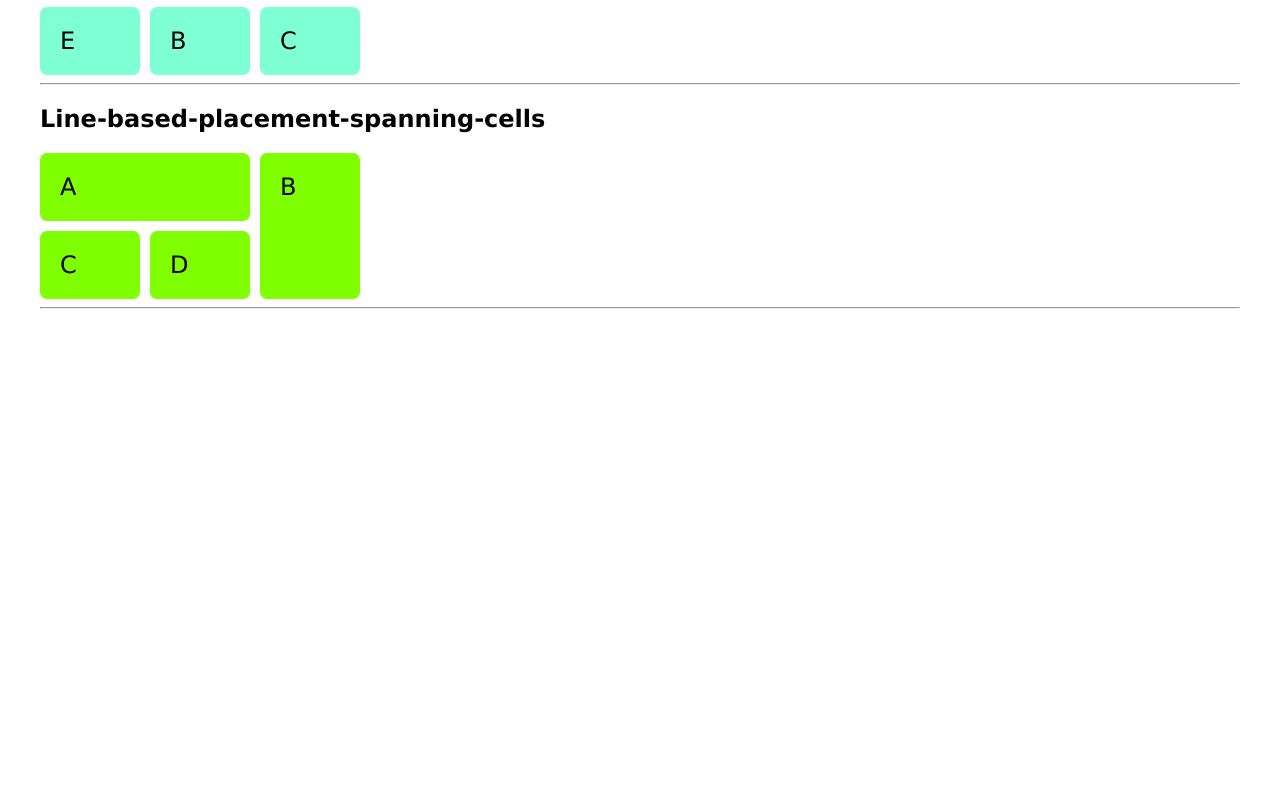
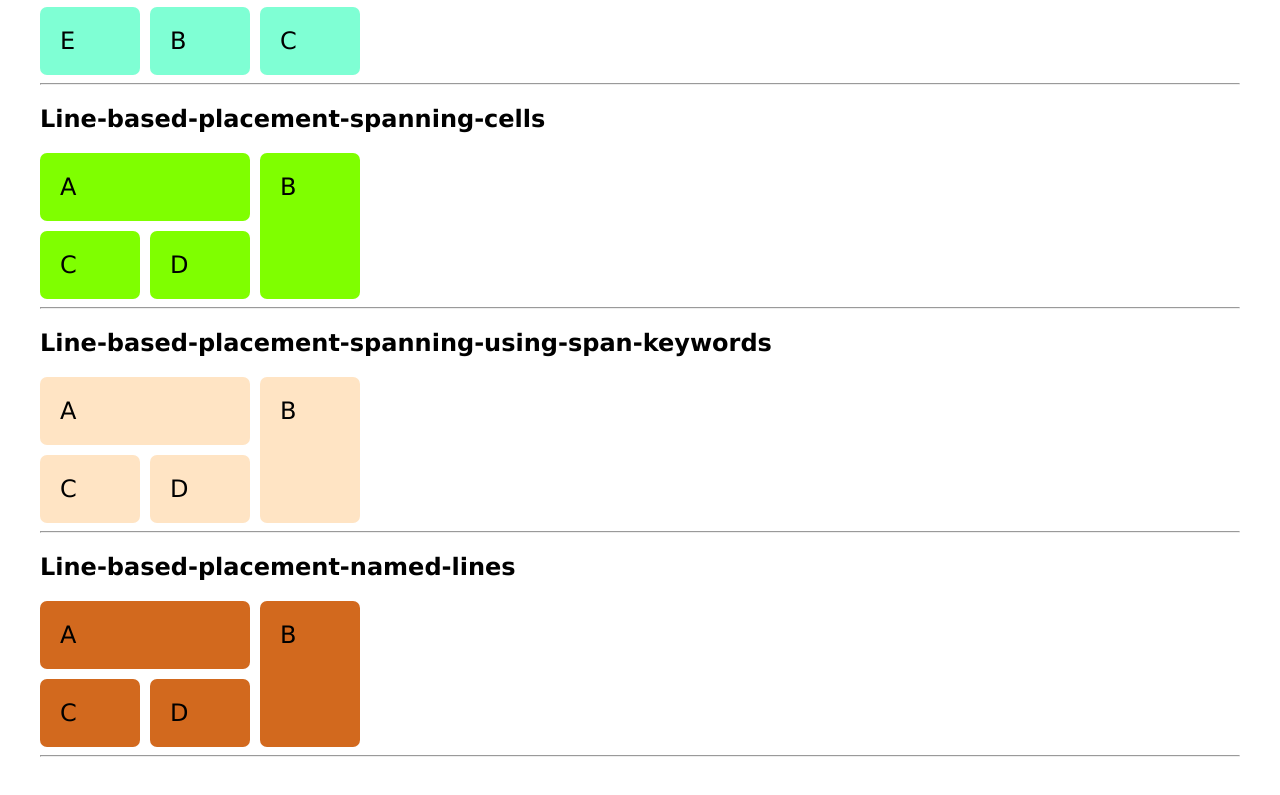
Before and after one commit to Lexicon-Frontend-React-2023-2024/grid, a plain HTML site: page index.html in a window 1280 px wide. Shown: the part 900-1695 px from the top of the page. Before the commit the page ends 1249 px from the top, so only its background shows below. Drawn offline with Linux system fonts and the light colour scheme.

Commit message:
named-lines rules

```diff
--- a/index.html
+++ b/index.html
@@ -66,5 +66,24 @@
     </div>
 
     <hr>
+     <h2>Line-based-placement-spanning-using-span-keywords</h2>
+     <!--Line-based-placement-using-span-keywords-->
+    <div class="boxSix">
+        <div class="box6 A6">A</div>
+        <div class="box6 B6">B</div>
+        <div class="box6 C6">C</div>
+        <div class="box6 D6">D</div>
+    </div>
+    <hr>
+     <h2>Line-based-placement-named-lines</h2>
+     <!--Line-based-placement-named-lines-->
+    <div class="boxSeven">
+        <div class="box7 A7">A</div>
+        <div class="box7 B7">B</div>
+        <div class="box7 C7">C</div>
+        <div class="box7 D7">D</div>
+    </div>
+    <hr>
+
 </body>
 </html>
--- a/style.css
+++ b/style.css
@@ -210,3 +210,78 @@ body {
     grid-column: 2;
     grid-row: 2;
 }
+/* End */
+
+/* boxSix rules -- Line-based-placement-using-span-keywords*/
+
+.boxSix {
+    display: grid;
+    grid-template-columns: 100px 100px 100px;
+    gap: 10px;
+}
+
+.box6 {
+    background-color: bisque;
+    border-radius: 7px;
+    padding: 20px;
+    font-size: 150%;
+}
+
+.A6 {
+    grid-column: 1 / span 2;
+}
+
+.B6 {
+    grid-column: 3;
+    grid-row: 1 / span 2;
+}
+
+.C6 {
+    grid-column: 1;
+    grid-row: 2;
+}
+
+.D6 {
+    grid-column: 2;
+    grid-row: 2;
+}
+
+/* End */
+
+/* Line-based-placement-named-lines */
+
+.boxSeven {
+    display: grid;
+    gap: 10px;
+
+    grid-template-columns: [col1-start] 100px [col2-start] 100px [col3-start] 100px [col3-end];
+    grid-template-rows: [row1-start] auto [row2-start] auto [row2-end];
+
+}
+
+.box7 {
+    background-color: chocolate;
+    border-radius: 7px;
+    padding: 20px;
+    font-size: 150%;
+}
+
+.A7 {
+    grid-column: col1-start / col3-start;
+    grid-row: row1-start;
+}
+
+.B7 {
+    grid-column: col3-start;
+    grid-row: row1-start / row2-end;
+}
+
+.C7 {
+    grid-column: col1-start;
+    grid-row: row2-start;
+}
+
+.D7 {
+    grid-column: col2-start;
+    grid-row: row2-start;
+}
```
